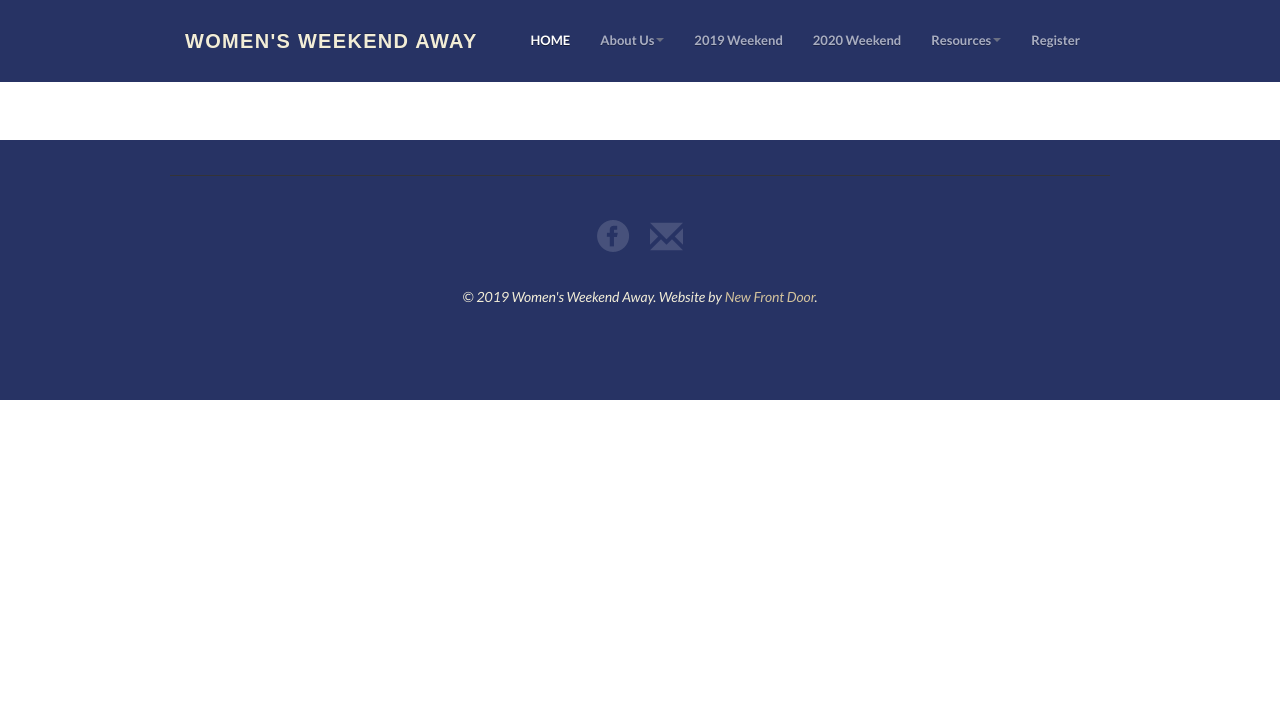
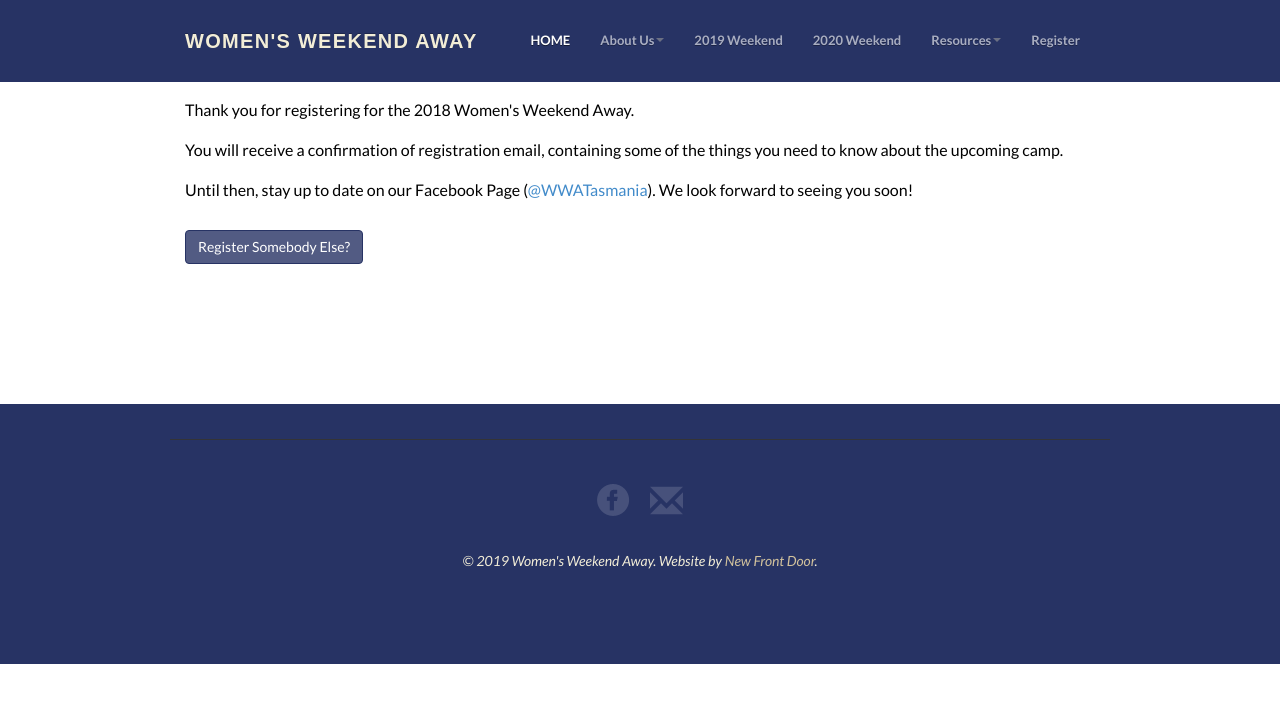
Before and after one commit to NewFrontDoor/wwa.ministry.net.au, a React (Create React App) app: page /paypal_confirmation in a window 1280 px wide. Shown: the top 702 px of the page. Built offline with nearby package versions, Linux system fonts and the light colour scheme.

Commit message:
paypal redirect fix

```diff
--- a/src/components/pages/OtherPageWrapper.js
+++ b/src/components/pages/OtherPageWrapper.js
@@ -9,6 +9,7 @@ import Retreat2020 from './Retreats/Retreat2020';
 import Worship from './Resources/Worship';
 import WhatWeBelieve from './AboutUs/WhatWeBelieve';
 import OurMission from './AboutUs/OurMission';
+import PaypalReturn from '../registration/confirmations/PaypalReturn';
 
 
 
@@ -25,6 +26,8 @@ export default () => (
             <Route exact path="/OurMission" component={OurMission} />
             <Route exact path="/WhatWeBelieve" component={WhatWeBelieve} />
             <Route exact path="/Committee" component={MeetTheCommittee} />
+
+            <Route exact path="/paypal_confirmation/" component={PaypalReturn} />
         </div>
     </Router>
 )
--- a/src/components/registration/confirmations/Paypal.js
+++ b/src/components/registration/confirmations/Paypal.js
@@ -27,7 +27,7 @@ class Paypal extends Component {
           <input type="hidden" name="currency_code" value="AUD" />
           <input type="hidden" name="upload" value="1" />
           <input type="hidden" name="no_shipping" value="1" />
-          <input type="hidden" name="return" value={"http://pwwa.newfrontdoor.org/paypal_confirmation/" + this.state.sid} />
+          <input type="hidden" name="return" value={"http://wwa.ministry.net.au/paypal_confirmation/" + this.state.sid} />
           <input type="hidden" name="amount_1" value={this.state.totalCost} />
           <input type="hidden" name="quantity_1" value="1" />
           <input type="hidden" name="item_name_1" value={"PWWA " + this.state.registrationType + " registration"} />
--- a/src/components/registration/confirmations/PaypalReturn.js
+++ b/src/components/registration/confirmations/PaypalReturn.js
@@ -3,12 +3,12 @@ import React, { Component } from 'react';
 class PaypalReturn extends Component {
   render() {
     return (
-      <section>
+      <section className="container">
         <p>Thank you for registering for the 2018 Women&apos;s Weekend Away.<br /><br />
 
           You will receive a confirmation of registration email, containing some of the things you need to know about the upcoming camp. <br /><br />
 
-          Until then, stay up to date on our Facebook Page (<a href="https://www.facebook.com/WWATasmania/" target="_blank">@WWATasmania</a>). We look forward to seeing you soon!</p>
+          Until then, stay up to date on our Facebook Page (<a href="https://www.facebook.com/WWATasmania/" target="_blank" rel="noreferrer noopener">@WWATasmania</a>). We look forward to seeing you soon!</p>
         <br />
         <a href="/"><input type="button" value="Register Somebody Else?" className="btn btn-primary" /></a>
       </section>
```
